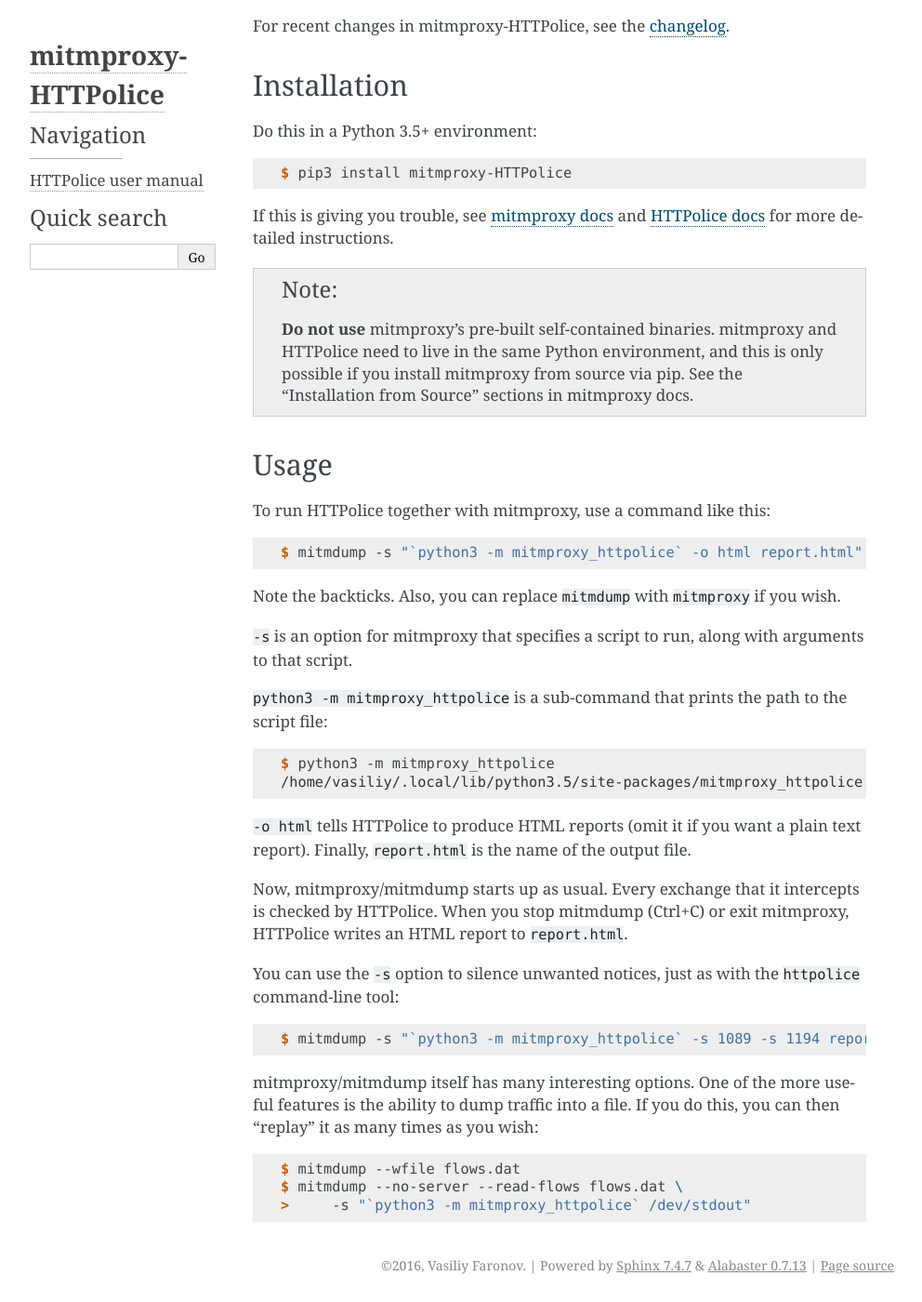
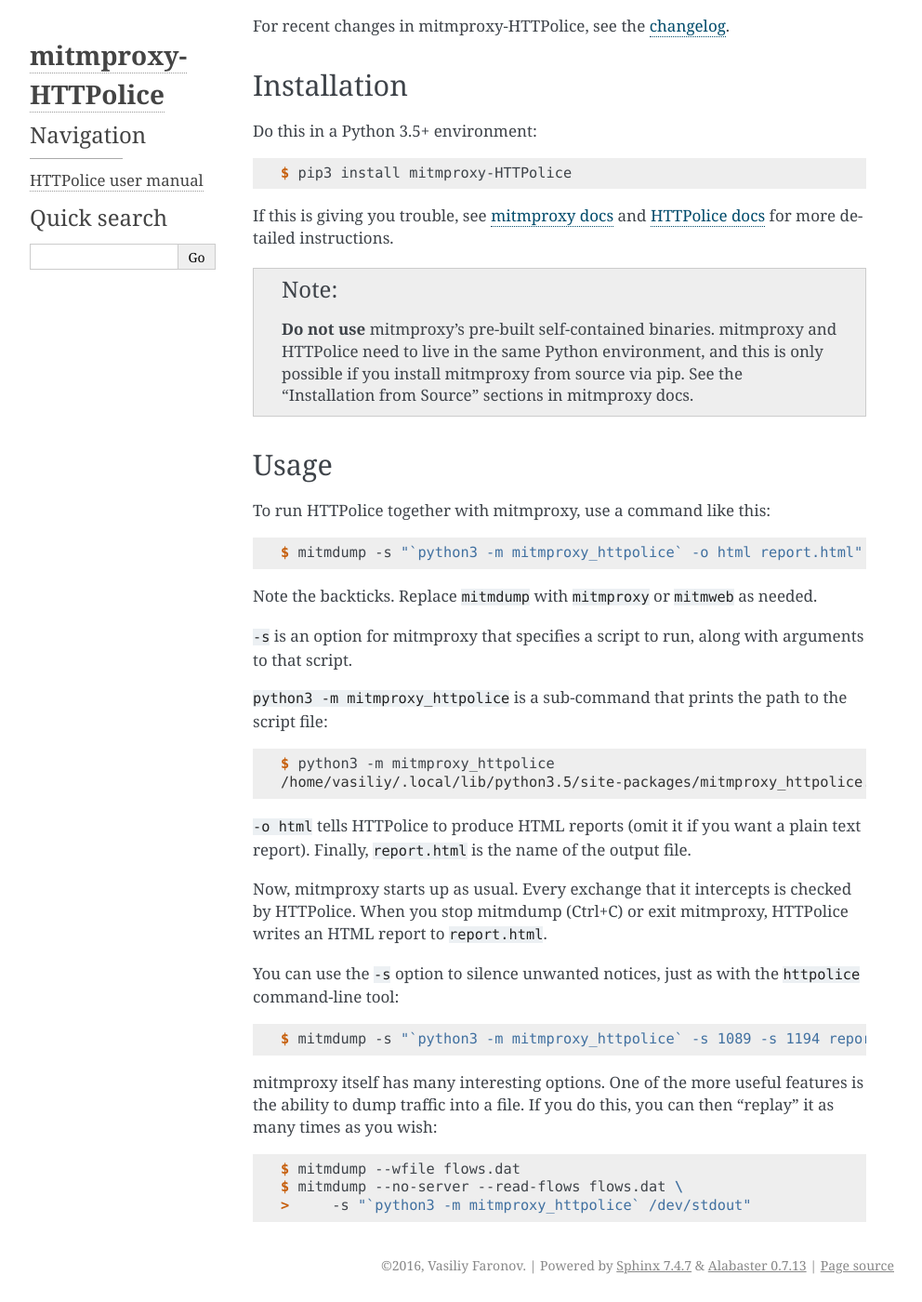
Before and after one commit to vfaronov/mitmproxy-httpolice, a Sphinx documentation site: the page built from doc/index.rst, in a window 1280 px wide and 1400 px high, scrolled down 296 px. Shown: the whole window at 93% size, without its empty margins (148-1140 px from the left). Built offline with Sphinx 7.4.7, drawn with Linux system fonts in a browser that asks for light colours; some of the changed text lies outside the part shown.

Commit message:
Tweak docs to reflect the fact that we work with mitmweb as well

```diff
--- a/README.rst
+++ b/README.rst
@@ -3,10 +3,9 @@
 
 __ https://github.com/vfaronov/httpolice
 
-This package provides `mitmproxy`__ and `mitmdump`__ integration for HTTPolice.
+This package provides `mitmproxy`__ integration for HTTPolice.
 
 __ https://mitmproxy.org/
-__ http://docs.mitmproxy.org/en/stable/mitmdump.html
 
 `Read the docs`__.
 
--- a/doc/index.rst
+++ b/doc/index.rst
@@ -10,11 +10,12 @@
 
 mitmproxy-HTTPolice is a `script for mitmproxy`__
 that will check intercepted exchanges and produce an `HTTPolice`__ report.
-It also works with mitmproxy’s command-line tool `mitmdump`__.
+It also works with mitmproxy’s companion tools `mitmdump`__ and `mitmweb`__.
 
 __ http://docs.mitmproxy.org/en/stable/scripting/overview.html
 __ http://httpolice.readthedocs.io/en/stable/
 __ http://docs.mitmproxy.org/en/stable/mitmdump.html
+__ http://docs.mitmproxy.org/en/stable/mitmweb.html
 
 For recent changes in mitmproxy-HTTPolice, see the `changelog`__.
 
@@ -49,7 +50,7 @@
   $ mitmdump -s "`python3 -m mitmproxy_httpolice` -o html report.html"
 
 Note the backticks.
-Also, you can replace ``mitmdump`` with ``mitmproxy`` if you wish.
+Replace ``mitmdump`` with ``mitmproxy`` or ``mitmweb`` as needed.
 
 ``-s`` is an option for mitmproxy that specifies a script to run,
 along with arguments to that script.
@@ -64,7 +65,7 @@
 (omit it if you want a plain text report).
 Finally, ``report.html`` is the name of the output file.
 
-Now, mitmproxy/mitmdump starts up as usual.
+Now, mitmproxy starts up as usual.
 Every exchange that it intercepts is checked by HTTPolice.
 When you stop mitmdump (Ctrl+C) or exit mitmproxy,
 HTTPolice writes an HTML report to ``report.html``.
@@ -74,7 +75,7 @@
 
   $ mitmdump -s "`python3 -m mitmproxy_httpolice` -s 1089 -s 1194 report.txt"
 
-mitmproxy/mitmdump itself has many interesting options.
+mitmproxy itself has many interesting options.
 One of the more useful features is the ability to dump traffic into a file.
 If you do this, you can then “replay” it as many times as you wish::
 
--- a/test_fake_mitmdump.py
+++ b/test_fake_mitmdump.py
@@ -1,7 +1,7 @@
 # -*- coding: utf-8; -*-
 
 """
-Because only mitmproxy/mitmdump calls our script, not the other way around,
+Because only mitmproxy calls our script, not the other way around,
 we can imitate mitmproxy's calls and collect the results.
 """
 
```
